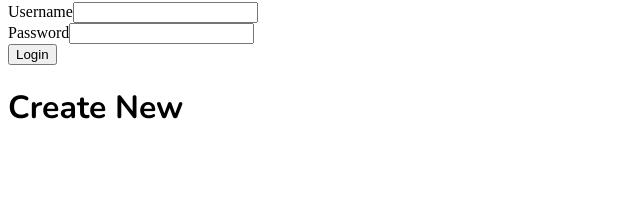
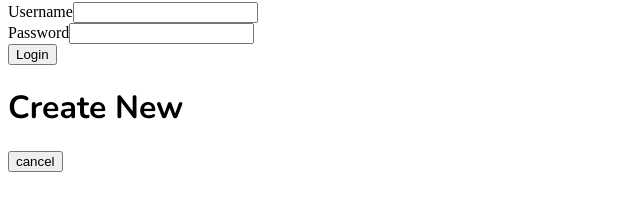
Before and after one commit to anbe6083/Full-Stack-Open, a React (Vite) app in the folder bloglist-frontend/: page / in a window 1280 px wide. Shown: the part 136-346 px from the top of the page, without its empty margins (0-640 px from the left). Built offline with nearby package versions, Linux system fonts and the light colour scheme; no server answers.

Commit message:
Add togglable component for toggling create blog form visibility

```diff
--- a/bloglist-frontend/src/App.jsx
+++ b/bloglist-frontend/src/App.jsx
@@ -57,6 +57,30 @@ const App = () => {
     );
   };
 
+  const Togglable = (props) => {
+    const [visible, setVisible] = useState(false)
+    const hideWhenVisible = {display: visible ? "" : "none"}
+    const showWhenVisible = {display: visible ? "none" : ""}
+    const toggleVisibility = () => {
+      setVisible(!visible)
+    }
+    return (
+      <div>
+      <div style={hideWhenVisible}>
+        <button onClick={toggleVisibility}>{props.buttonLabel}</button>
+      </div>
+      <div style={showWhenVisible}>
+        <div>
+          {props.children}
+        </div>
+        <button onClick={toggleVisibility}>
+          cancel
+        </button>
+      </div>
+      </div>
+    )
+  }
+
   const handleSubmitBlog = async (e) => {
     e.preventDefault()
     await blogService.createBlog({title, author, url})
@@ -115,6 +139,7 @@ const App = () => {
       <h2>blogs</h2>
       {!user && loginForm ()}
       {user && blogs.map (blog => <Blog key={blog.id} blog={blog} />)}
+      <Togglable buttonLabel={'Create New Blog'}>
       <h1>Create New</h1>
       {user && (
         <form onSubmit={handleSubmitBlog}>
@@ -130,6 +155,8 @@ const App = () => {
           <button type="submit" className='Button'>Create</button>
         </form>
       )}
+      </Togglable>
+
     </div>
   );
 };
```
Also changed, not shown: 1 other file (tests, documents, lock files or other folders).
